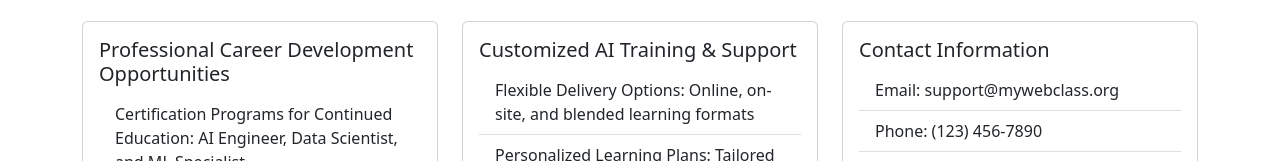
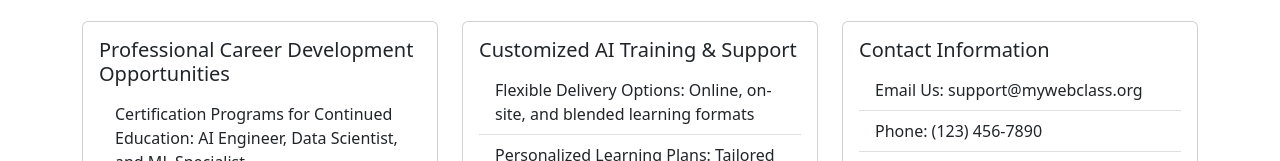
Before and after one commit to NJIT-WIS/project-2-team-sar, a Next.js app: page /Services in a window 1280 px wide. Shown: the part 139-300 px from the top of the page. Built offline with nearby package versions, Linux system fonts and the light colour scheme.

Commit message:
updated list group

```diff
--- a/components/boost_ai_career.jsx
+++ b/components/boost_ai_career.jsx
@@ -41,7 +41,7 @@ const Services = () => {
             <Card.Body>
               <Card.Title>Contact Information</Card.Title>
               <ListGroup variant="flush">
-                <ListGroup.Item>Email: support@mywebclass.org</ListGroup.Item>
+                <ListGroup.Item>Email Us: support@mywebclass.org</ListGroup.Item>
                 <ListGroup.Item>Phone: (123) 456-7890</ListGroup.Item>
                 <ListGroup.Item>Social Media: Facebook, Twitter, LinkedIn</ListGroup.Item>
               </ListGroup>
```
